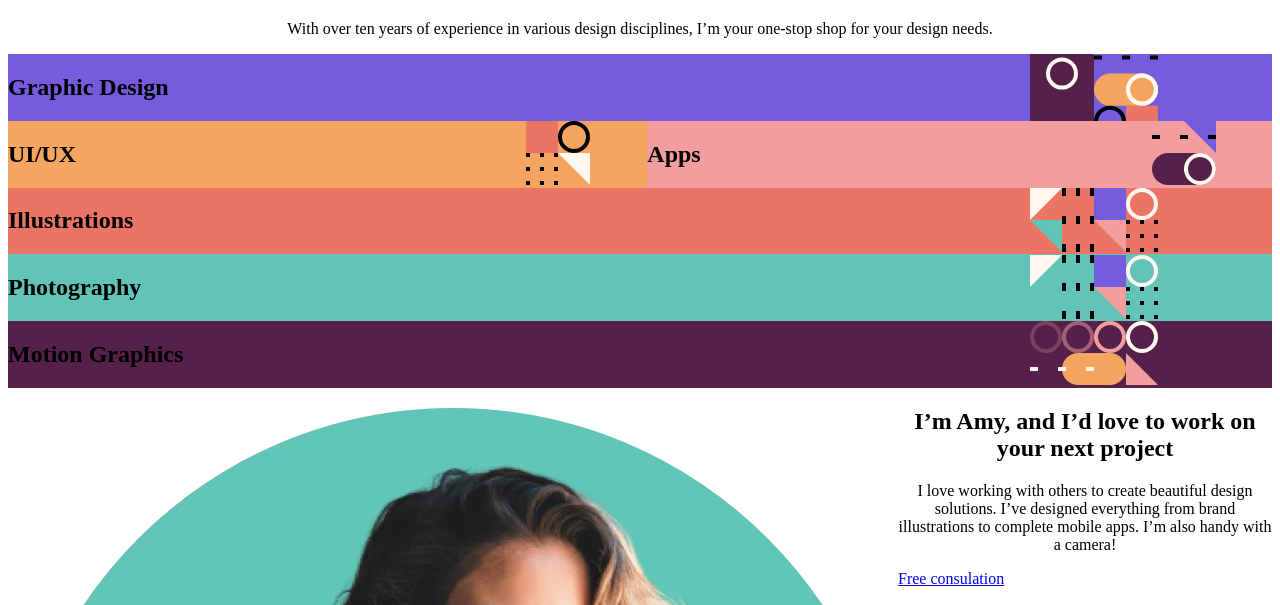
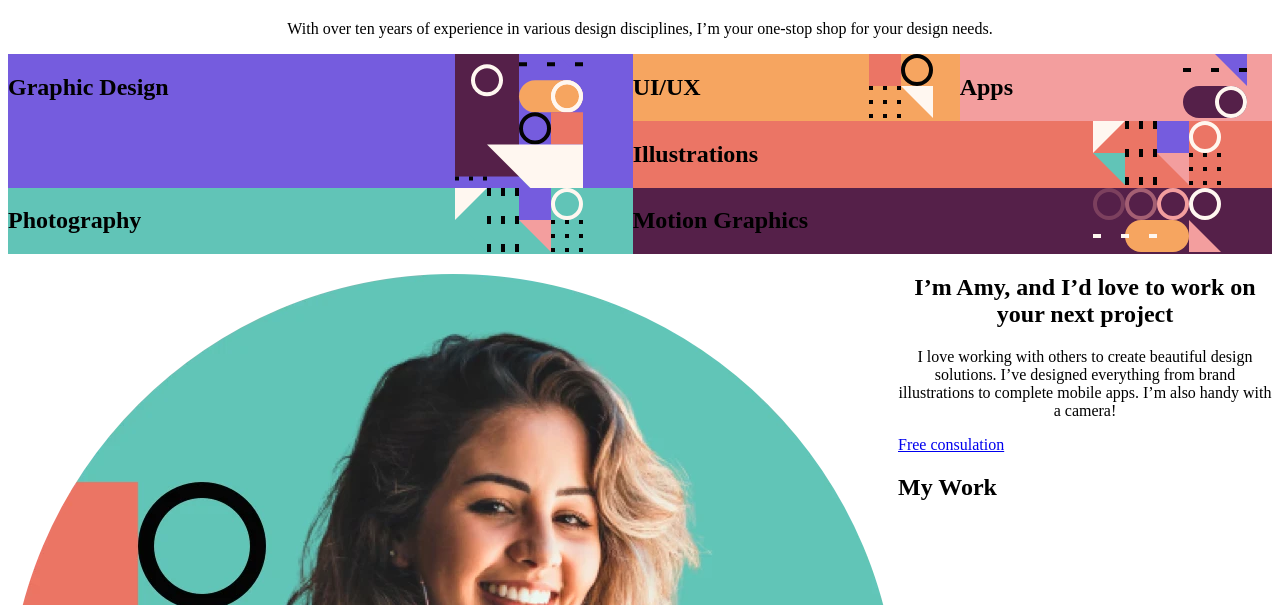
Before and after one commit to jokay03J-V2/design-single-page, a website built with Vite: page index.html in a window 1280 px wide. Shown: the part 170-775 px from the top of the page. Built offline with nearby package versions, Linux system fonts and the light colour scheme.

Commit message:
update styles

```diff
--- a/style.css
+++ b/style.css
@@ -48,3 +48,12 @@
 .carousel__imgs {
   transition: all ease 1s;
 }
+
+@media screen and (min-width: 760px) {
+  .cards {
+    grid-template-areas:
+      "gd gd uiux apps"
+      "gd gd il il"
+      "ph ph mg mg";
+  }
+}
```
